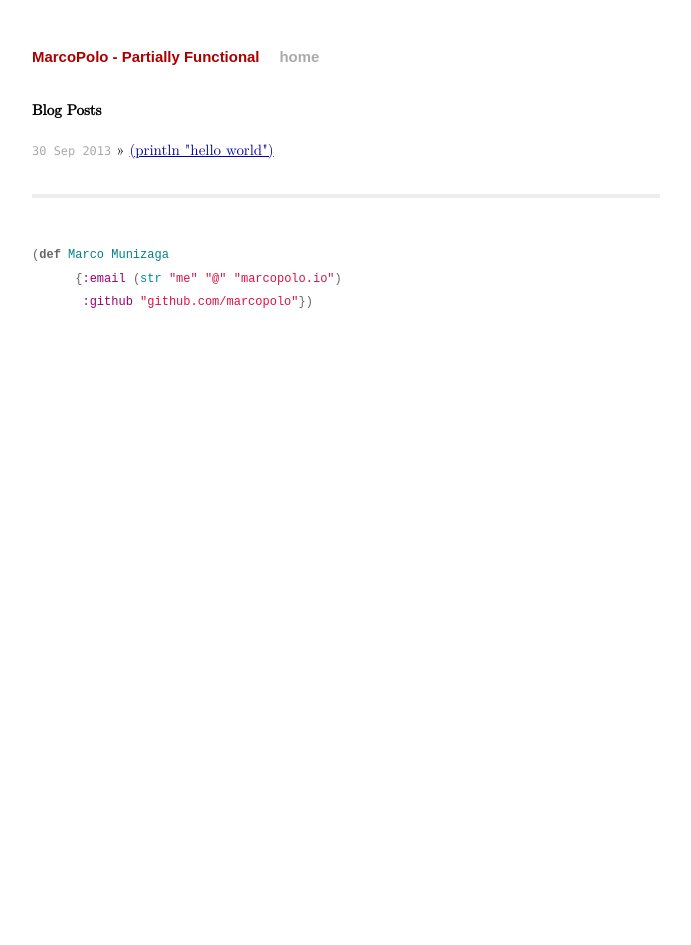
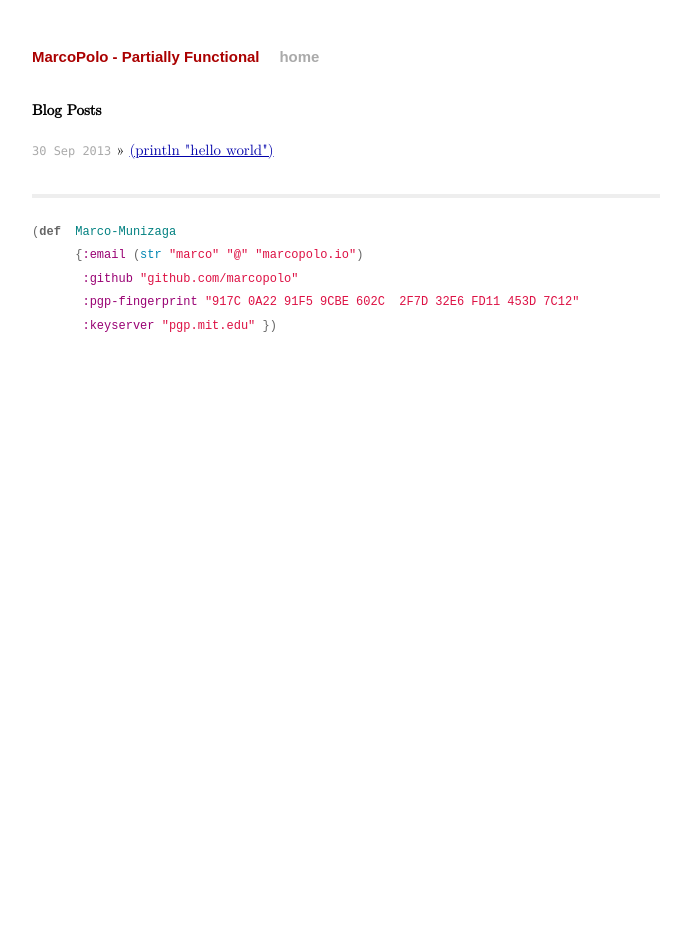
Before and after one commit to MarcoPolo/marcopolo.github.io, a Jekyll site: the page built from index.html, in a window 1280 px wide. Shown: the whole page, without its empty margins (294-985 px from the left). Built offline with Jekyll 4.4.1, drawn with Linux system fonts in a browser that asks for light colours; some web fonts are replaced; Markdown is read by kramdown in place of the engine named in the settings.

Commit message:
updated contact

```diff
--- a/_layouts/default.html
+++ b/_layouts/default.html
@@ -32,11 +32,12 @@
                 <div class="highlight">
                   <pre>
                     <code class="clojure language-clojure" data-lang="clojure">
-
-<span class="p">(</span><span class="k">def </span><span class="nv">Marco Munizaga</span>
-      <span class="p">{</span><span class="ss">:email</span> <span class="p">(</span><span class="nb">str </span><span class="s">"me"</span> <span class="s">"@"</span> <span class="s">"marcopolo.io"</span><span class="p">)</span>
-       <span class="ss">:github</span> <span class="s">"github.com/marcopolo"</span><span class="p">}</span><span class="p">)</span>
-                  </pre>
+<span class="p">(</span><span class="k">def </span> <span class="nv">Marco-Munizaga</span>
+      <span class="p">{</span><span class="ss">:email</span> <span class="p">(</span><span class="nb">str </span><span class="s">"marco"</span> <span class="s">"@"</span> <span class="s">"marcopolo.io"</span><span class="p">)</span>
+       <span class="ss">:github</span> <span class="s">"github.com/marcopolo"</span>
+       <span class="ss">:pgp-fingerprint</span> <span class="s">"917C 0A22 91F5 9CBE 602C  2F7D 32E6 FD11 453D 7C12"</span>
+       <span class="ss">:keyserver</span> <span class="s">"pgp.mit.edu"</span> <span class="p">}</span><span class="p">)</span>
+                                        </pre>
                 </code>
               </div>
 
```
